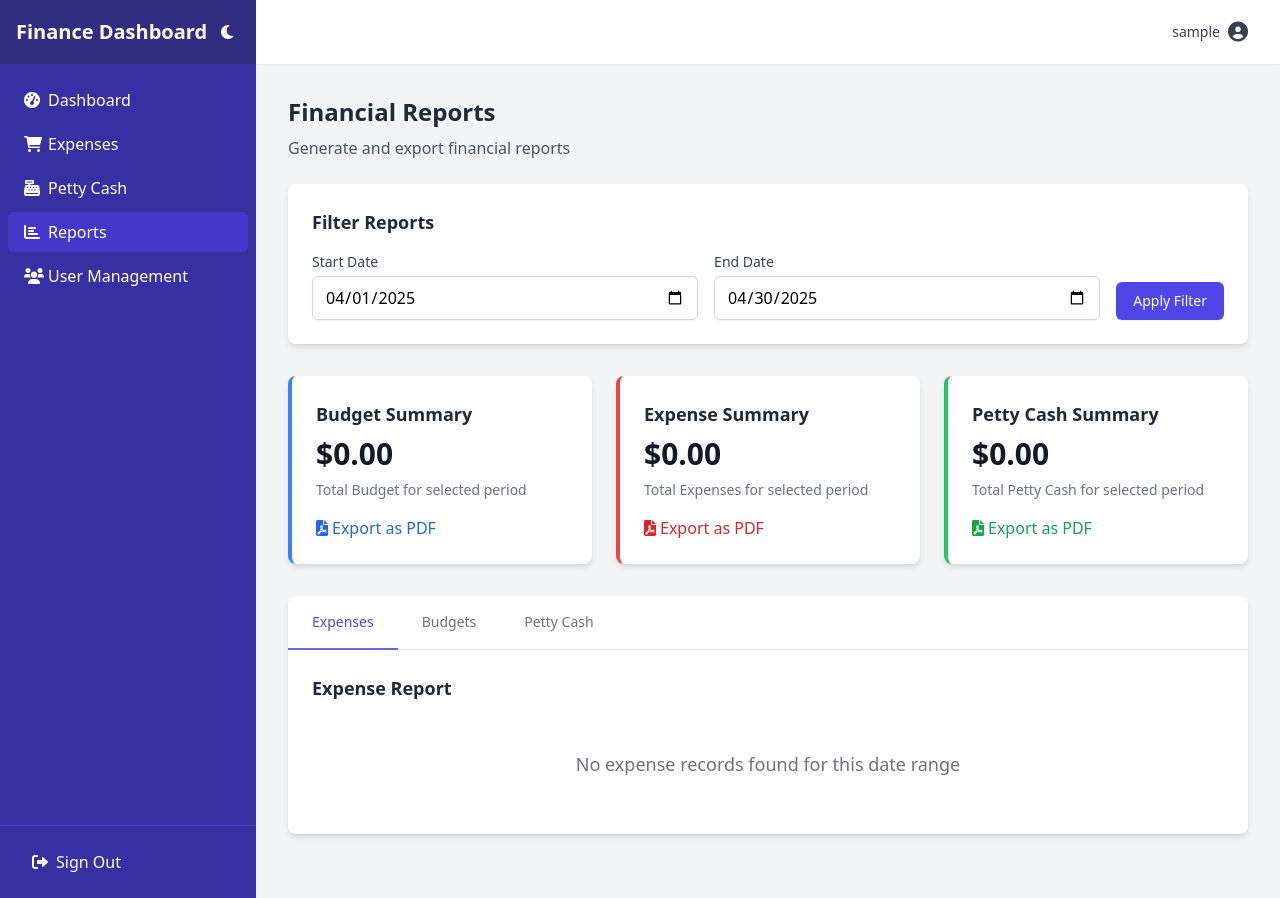
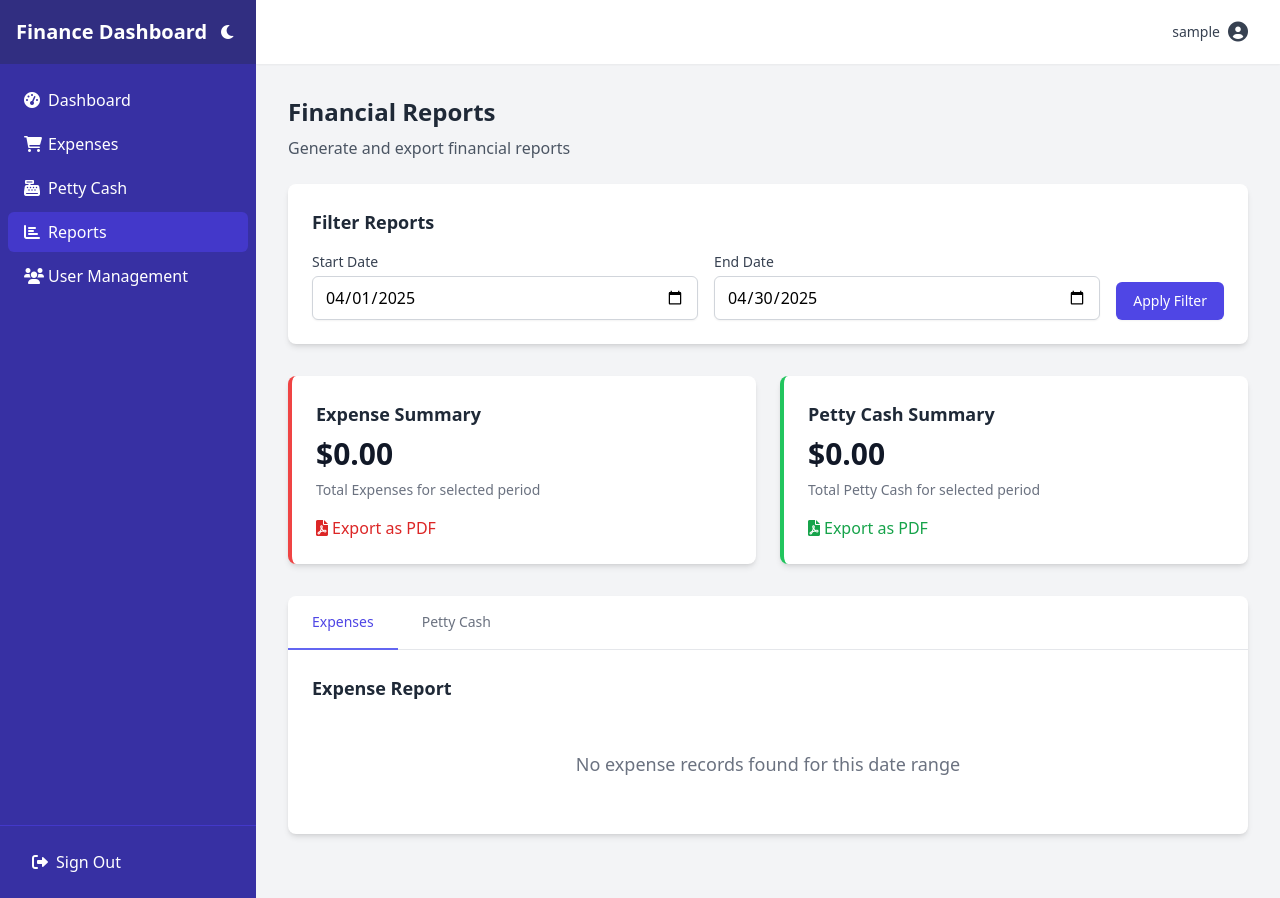
Before and after one commit to AbdullahWebsiteDev/FinancePro, a PHP site: page /reports.php in a window 1280 px wide. Run offline with PHP 8.4, Linux system fonts and the light colour scheme; the visitor is signed in with stand-in values (Sample User, id 1); some libraries are stand-ins or nearby versions.

Commit message:
Improved the finance dashboard's look
Updated the styling of the expense, petty cash, and reports sections of the finance dashboard to include dark mode support.  This involved modifying `expense.php`, `petty-cash.php`, and `reports.php` to incorporate Tailwind CSS dark mode classes.  Budget summary reporting in `reports.php` was also simplified.

Replit-Commit-Author: Agent
Replit-Commit-Session-Id: 059d03e9-9286-4dd2-b13f-247df485db0f
Replit-Commit-Screenshot-Url: https://storage.googleapis.com/screenshot-production-us-central1/2eb2710e-37d2-4cee-886d-9f2d630a88f2/b2aebda4-57bb-4f7f-866b-1ea07b437cbe.jpg

```diff
--- a/reports.php
+++ b/reports.php
@@ -21,18 +21,12 @@ if ($_SERVER['REQUEST_METHOD'] === 'POST') {
 
 // Get filtered data
 $expenses = getExpensesByDateRange($startDate, $endDate);
-$budgets = getBudgetsByDateRange($startDate, $endDate);
 $pettyCash = getPettyCashByDateRange($startDate, $endDate);
 
 // Calculate totals
 $totalExpense = 0;
 foreach ($expenses as $expense) {
     $totalExpense += $expense['cost'];
-}
-
-$totalBudget = 0;
-foreach ($budgets as $budget) {
-    $totalBudget += $budget['amount'];
 }
 
 $totalPettyCash = 0;
@@ -47,23 +41,23 @@ $pageTitle = "Financial Reports";
 <?php include 'includes/header.php'; ?>
 
 <div class="mb-6">
-    <h1 class="text-2xl font-bold text-gray-800 mb-2">Financial Reports</h1>
-    <p class="text-gray-600">Generate and export financial reports</p>
+    <h1 class="text-2xl font-bold text-gray-800 dark:text-white mb-2">Financial Reports</h1>
+    <p class="text-gray-600 dark:text-gray-300">Generate and export financial reports</p>
 </div>
 
-<div class="bg-white rounded-lg shadow-md p-6 mb-8">
-    <h2 class="text-lg font-semibold text-gray-800 mb-4">Filter Reports</h2>
+<div class="bg-white dark:bg-gray-700 rounded-lg shadow-md p-6 mb-8">
+    <h2 class="text-lg font-semibold text-gray-800 dark:text-white mb-4">Filter Reports</h2>
     <form method="POST" action="reports.php" class="space-y-4 md:space-y-0 md:flex md:space-x-4 items-end">
         <div class="md:flex-1">
-            <label for="start_date" class="block text-sm font-medium text-gray-700 mb-1">Start Date</label>
+            <label for="start_date" class="block text-sm font-medium text-gray-700 dark:text-gray-200 mb-1">Start Date</label>
             <input type="date" id="start_date" name="start_date" value="<?php echo $startDate; ?>" required
-                class="w-full px-3 py-2 border border-gray-300 rounded-md shadow-sm focus:outline-none focus:ring-indigo-500 focus:border-indigo-500">
+                class="w-full px-3 py-2 border border-gray-300 dark:border-gray-600 dark:bg-gray-800 dark:text-white rounded-md shadow-sm focus:outline-none focus:ring-indigo-500 focus:border-indigo-500">
         </div>
 
         <div class="md:flex-1">
-            <label for="end_date" class="block text-sm font-medium text-gray-700 mb-1">End Date</label>
+            <label for="end_date" class="block text-sm font-medium text-gray-700 dark:text-gray-200 mb-1">End Date</label>
             <input type="date" id="end_date" name="end_date" value="<?php echo $endDate; ?>" required
-                class="w-full px-3 py-2 border border-gray-300 rounded-md shadow-sm focus:outline-none focus:ring-indigo-500 focus:border-indigo-500">
+                class="w-full px-3 py-2 border border-gray-300 dark:border-gray-600 dark:bg-gray-800 dark:text-white rounded-md shadow-sm focus:outline-none focus:ring-indigo-500 focus:border-indigo-500">
         </div>
 
         <div class="md:flex-none">
@@ -75,33 +69,23 @@ $pageTitle = "Financial Reports";
     </form>
 </div>
 
-<div class="grid grid-cols-1 lg:grid-cols-3 gap-6 mb-8">
+<div class="grid grid-cols-1 lg:grid-cols-2 gap-6 mb-8">
     <!-- Summary Cards -->
-    <div class="bg-white rounded-lg shadow-md p-6 border-l-4 border-blue-500">
-        <h3 class="text-lg font-semibold text-gray-800 mb-2">Budget Summary</h3>
-        <p class="text-3xl font-bold text-gray-900 mb-2">$<?php echo number_format($totalBudget, 2); ?></p>
-        <p class="text-sm text-gray-500">Total Budget for selected period</p>
-        <button id="exportBudgetBtn" class="mt-4 flex items-center text-blue-600 hover:text-blue-800">
+    <div class="bg-white dark:bg-gray-700 rounded-lg shadow-md p-6 border-l-4 border-red-500">
+        <h3 class="text-lg font-semibold text-gray-800 dark:text-white mb-2">Expense Summary</h3>
+        <p class="text-3xl font-bold text-gray-900 dark:text-white mb-2">$<?php echo number_format($totalExpense, 2); ?></p>
+        <p class="text-sm text-gray-500 dark:text-gray-300">Total Expenses for selected period</p>
+        <button id="exportExpenseBtn" class="mt-4 flex items-center text-red-600 hover:text-red-800 dark:text-red-400 dark:hover:text-red-300">
             <i class="fas fa-file-pdf mr-1"></i>
             <span>Export as PDF</span>
         </button>
     </div>
 
-    <div class="bg-white rounded-lg shadow-md p-6 border-l-4 border-red-500">
-        <h3 class="text-lg font-semibold text-gray-800 mb-2">Expense Summary</h3>
-        <p class="text-3xl font-bold text-gray-900 mb-2">$<?php echo number_format($totalExpense, 2); ?></p>
-        <p class="text-sm text-gray-500">Total Expenses for selected period</p>
-        <button id="exportExpenseBtn" class="mt-4 flex items-center text-red-600 hover:text-red-800">
-            <i class="fas fa-file-pdf mr-1"></i>
-            <span>Export as PDF</span>
-        </button>
-    </div>
-
-    <div class="bg-white rounded-lg shadow-md p-6 border-l-4 border-green-500">
-        <h3 class="text-lg font-semibold text-gray-800 mb-2">Petty Cash Summary</h3>
-        <p class="text-3xl font-bold text-gray-900 mb-2">$<?php echo number_format($totalPettyCash, 2); ?></p>
-        <p class="text-sm text-gray-500">Total Petty Cash for selected period</p>
-        <button id="exportPettyCashBtn" class="mt-4 flex items-center text-green-600 hover:text-green-800">
+    <div class="bg-white dark:bg-gray-700 rounded-lg shadow-md p-6 border-l-4 border-green-500">
+        <h3 class="text-lg font-semibold text-gray-800 dark:text-white mb-2">Petty Cash Summary</h3>
+        <p class="text-3xl font-bold text-gray-900 dark:text-white mb-2">$<?php echo number_format($totalPettyCash, 2); ?></p>
+        <p class="text-sm text-gray-500 dark:text-gray-300">Total Petty Cash for selected period</p>
+        <button id="exportPettyCashBtn" class="mt-4 flex items-center text-green-600 hover:text-green-800 dark:text-green-400 dark:hover:text-green-300">
             <i class="fas fa-file-pdf mr-1"></i>
             <span>Export as PDF</span>
         </button>
@@ -109,16 +93,13 @@ $pageTitle = "Financial Reports";
 </div>
 
 <!-- Detailed Reports Tabs -->
-<div class="bg-white rounded-lg shadow-md mb-8">
-    <div class="border-b border-gray-200">
+<div class="bg-white dark:bg-gray-700 rounded-lg shadow-md mb-8">
+    <div class="border-b border-gray-200 dark:border-gray-600">
         <nav class="-mb-px flex" aria-label="Tabs">
-            <button id="expenseTab" class="tab-button active border-indigo-500 text-indigo-600 whitespace-nowrap py-4 px-6 border-b-2 font-medium text-sm">
+            <button id="expenseTab" class="tab-button active border-indigo-500 text-indigo-600 dark:text-indigo-400 whitespace-nowrap py-4 px-6 border-b-2 font-medium text-sm">
                 Expenses
             </button>
-            <button id="budgetTab" class="tab-button border-transparent text-gray-500 hover:text-gray-700 hover:border-gray-300 whitespace-nowrap py-4 px-6 border-b-2 font-medium text-sm">
-                Budgets
-            </button>
-            <button id="pettyCashTab" class="tab-button border-transparent text-gray-500 hover:text-gray-700 hover:border-gray-300 whitespace-nowrap py-4 px-6 border-b-2 font-medium text-sm">
+            <button id="pettyCashTab" class="tab-button border-transparent text-gray-500 dark:text-gray-300 hover:text-gray-700 dark:hover:text-gray-100 hover:border-gray-300 dark:hover:border-gray-400 whitespace-nowrap py-4 px-6 border-b-2 font-medium text-sm">
                 Petty Cash
             </button>
         </nav>
@@ -126,36 +107,36 @@ $pageTitle = "Financial Reports";
 
     <!-- Expense Report Tab -->
     <div id="expenseTabContent" class="tab-content p-6 block">
-        <h3 class="text-lg font-semibold text-gray-800 mb-4">Expense Report</h3>
+        <h3 class="text-lg font-semibold text-gray-800 dark:text-white mb-4">Expense Report</h3>
         <?php if (count($expenses) > 0): ?>
             <div class="overflow-x-auto">
-                <table class="min-w-full divide-y divide-gray-200">
-                    <thead class="bg-gray-50">
+                <table class="min-w-full divide-y divide-gray-200 dark:divide-gray-600">
+                    <thead class="bg-gray-50 dark:bg-gray-800">
                         <tr>
-                            <th scope="col" class="px-6 py-3 text-left text-xs font-medium text-gray-500 uppercase tracking-wider">Date</th>
-                            <th scope="col" class="px-6 py-3 text-left text-xs font-medium text-gray-500 uppercase tracking-wider">Item</th>
-                            <th scope="col" class="px-6 py-3 text-left text-xs font-medium text-gray-500 uppercase tracking-wider">Cost</th>
+                            <th scope="col" class="px-6 py-3 text-left text-xs font-medium text-gray-500 dark:text-gray-300 uppercase tracking-wider">Date</th>
+                            <th scope="col" class="px-6 py-3 text-left text-xs font-medium text-gray-500 dark:text-gray-300 uppercase tracking-wider">Item</th>
+                            <th scope="col" class="px-6 py-3 text-left text-xs font-medium text-gray-500 dark:text-gray-300 uppercase tracking-wider">Cost</th>
                         </tr>
                     </thead>
-                    <tbody class="bg-white divide-y divide-gray-200">
+                    <tbody class="bg-white dark:bg-gray-700 divide-y divide-gray-200 dark:divide-gray-600">
                         <?php foreach ($expenses as $expense): ?>
                         <tr>
-                            <td class="px-6 py-4 whitespace-nowrap text-sm text-gray-500">
+                            <td class="px-6 py-4 whitespace-nowrap text-sm text-gray-500 dark:text-gray-300">
                                 <?php echo date('M d, Y', strtotime($expense['date'])); ?>
                             </td>
-                            <td class="px-6 py-4 whitespace-nowrap text-sm font-medium text-gray-900">
+                            <td class="px-6 py-4 whitespace-nowrap text-sm font-medium text-gray-900 dark:text-white">
                                 <?php echo htmlspecialchars($expense['item']); ?>
                             </td>
-                            <td class="px-6 py-4 whitespace-nowrap text-sm text-gray-500">
+                            <td class="px-6 py-4 whitespace-nowrap text-sm text-gray-500 dark:text-gray-300">
                                 $<?php echo number_format($expense['cost'], 2); ?>
                             </td>
                         </tr>
                         <?php endforeach; ?>
-                        <tr class="bg-gray-50">
-                            <td colspan="2" class="px-6 py-4 whitespace-nowrap text-sm font-bold text-gray-900 text-right">
+                        <tr class="bg-gray-50 dark:bg-gray-600">
+                            <td colspan="2" class="px-6 py-4 whitespace-nowrap text-sm font-bold text-gray-900 dark:text-white text-right">
                                 Total:
                             </td>
-                            <td class="px-6 py-4 whitespace-nowrap text-sm font-bold text-gray-900">
+                            <td class="px-6 py-4 whitespace-nowrap text-sm font-bold text-gray-900 dark:text-white">
                                 $<?php echo number_format($totalExpense, 2); ?>
                             </td>
                         </tr>
@@ -164,88 +145,43 @@ $pageTitle = "Financial Reports";
             </div>
         <?php else: ?>
             <div class="text-center py-8">
-                <p class="text-gray-500 text-lg">No expense records found for this date range</p>
-            </div>
-        <?php endif; ?>
-    </div>
-
-    <!-- Budget Report Tab -->
-    <div id="budgetTabContent" class="tab-content p-6 hidden">
-        <h3 class="text-lg font-semibold text-gray-800 mb-4">Budget Report</h3>
-        <?php if (count($budgets) > 0): ?>
-            <div class="overflow-x-auto">
-                <table class="min-w-full divide-y divide-gray-200">
-                    <thead class="bg-gray-50">
-                        <tr>
-                            <th scope="col" class="px-6 py-3 text-left text-xs font-medium text-gray-500 uppercase tracking-wider">Date</th>
-                            <th scope="col" class="px-6 py-3 text-left text-xs font-medium text-gray-500 uppercase tracking-wider">Name</th>
-                            <th scope="col" class="px-6 py-3 text-left text-xs font-medium text-gray-500 uppercase tracking-wider">Amount</th>
-                        </tr>
-                    </thead>
-                    <tbody class="bg-white divide-y divide-gray-200">
-                        <?php foreach ($budgets as $budget): ?>
-                        <tr>
-                            <td class="px-6 py-4 whitespace-nowrap text-sm text-gray-500">
-                                <?php echo date('M d, Y', strtotime($budget['date'])); ?>
-                            </td>
-                            <td class="px-6 py-4 whitespace-nowrap text-sm font-medium text-gray-900">
-                                <?php echo htmlspecialchars($budget['name']); ?>
-                            </td>
-                            <td class="px-6 py-4 whitespace-nowrap text-sm text-gray-500">
-                                $<?php echo number_format($budget['amount'], 2); ?>
-                            </td>
-                        </tr>
-                        <?php endforeach; ?>
-                        <tr class="bg-gray-50">
-                            <td colspan="2" class="px-6 py-4 whitespace-nowrap text-sm font-bold text-gray-900 text-right">
-                                Total:
-                            </td>
-                            <td class="px-6 py-4 whitespace-nowrap text-sm font-bold text-gray-900">
-                                $<?php echo number_format($totalBudget, 2); ?>
-                            </td>
-                        </tr>
-                    </tbody>
-                </table>
-            </div>
-        <?php else: ?>
-            <div class="text-center py-8">
-                <p class="text-gray-500 text-lg">No budget records found for this date range</p>
+                <p class="text-gray-500 dark:text-gray-300 text-lg">No expense records found for this date range</p>
             </div>
         <?php endif; ?>
     </div>
 
     <!-- Petty Cash Report Tab -->
     <div id="pettyCashTabContent" class="tab-content p-6 hidden">
-        <h3 class="text-lg font-semibold text-gray-800 mb-4">Petty Cash Report</h3>
+        <h3 class="text-lg font-semibold text-gray-800 dark:text-white mb-4">Petty Cash Report</h3>
         <?php if (count($pettyCash) > 0): ?>
             <div class="overflow-x-auto">
-                <table class="min-w-full divide-y divide-gray-200">
-                    <thead class="bg-gray-50">
+                <table class="min-w-full divide-y divide-gray-200 dark:divide-gray-600">
+                    <thead class="bg-gray-50 dark:bg-gray-800">
                         <tr>
-                            <th scope="col" class="px-6 py-3 text-left text-xs font-medium text-gray-500 uppercase tracking-wider">Date</th>
-                            <th scope="col" class="px-6 py-3 text-left text-xs font-medium text-gray-500 uppercase tracking-wider">Title</th>
-                            <th scope="col" class="px-6 py-3 text-left text-xs font-medium text-gray-500 uppercase tracking-wider">Amount</th>
+                            <th scope="col" class="px-6 py-3 text-left text-xs font-medium text-gray-500 dark:text-gray-300 uppercase tracking-wider">Date</th>
+                            <th scope="col" class="px-6 py-3 text-left text-xs font-medium text-gray-500 dark:text-gray-300 uppercase tracking-wider">Title</th>
+                            <th scope="col" class="px-6 py-3 text-left text-xs font-medium text-gray-500 dark:text-gray-300 uppercase tracking-wider">Amount</th>
                         </tr>
                     </thead>
-                    <tbody class="bg-white divide-y divide-gray-200">
+                    <tbody class="bg-white dark:bg-gray-700 divide-y divide-gray-200 dark:divide-gray-600">
                         <?php foreach ($pettyCash as $record): ?>
                         <tr>
-                            <td class="px-6 py-4 whitespace-nowrap text-sm text-gray-500">
+                            <td class="px-6 py-4 whitespace-nowrap text-sm text-gray-500 dark:text-gray-300">
                                 <?php echo date('M d, Y', strtotime($record['date'])); ?>
                             </td>
-                            <td class="px-6 py-4 whitespace-nowrap text-sm font-medium text-gray-900">
+                            <td class="px-6 py-4 whitespace-nowrap text-sm font-medium text-gray-900 dark:text-white">
                                 <?php echo htmlspecialchars($record['title']); ?>
                             </td>
-                            <td class="px-6 py-4 whitespace-nowrap text-sm text-gray-500">
+                            <td class="px-6 py-4 whitespace-nowrap text-sm text-gray-500 dark:text-gray-300">
                                 $<?php echo number_format($record['amount'], 2); ?>
                             </td>
                         </tr>
                         <?php endforeach; ?>
-                        <tr class="bg-gray-50">
-                            <td colspan="2" class="px-6 py-4 whitespace-nowrap text-sm font-bold text-gray-900 text-right">
+                        <tr class="bg-gray-50 dark:bg-gray-600">
+                            <td colspan="2" class="px-6 py-4 whitespace-nowrap text-sm font-bold text-gray-900 dark:text-white text-right">
                                 Total:
                             </td>
-                            <td class="px-6 py-4 whitespace-nowrap text-sm font-bold text-gray-900">
+                            <td class="px-6 py-4 whitespace-nowrap text-sm font-bold text-gray-900 dark:text-white">
                                 $<?php echo number_format($totalPettyCash, 2); ?>
                             </td>
                         </tr>
@@ -254,20 +190,20 @@ $pageTitle = "Financial Reports";
             </div>
         <?php else: ?>
             <div class="text-center py-8">
-                <p class="text-gray-500 text-lg">No petty cash records found for this date range</p>
+                <p class="text-gray-500 dark:text-gray-300 text-lg">No petty cash records found for this date range</p>
             </div>
         <?php endif; ?>
     </div>
 </div>
 
 <!-- Success Alert (Hidden by default) -->
-<div id="successAlert" class="fixed bottom-4 right-4 bg-green-100 border-l-4 border-green-500 text-green-700 p-4 rounded shadow-md hidden" role="alert">
+<div id="successAlert" class="fixed bottom-4 right-4 bg-green-100 dark:bg-green-900 border-l-4 border-green-500 text-green-700 dark:text-green-200 p-4 rounded shadow-md hidden" role="alert">
     <p class="font-bold">Success!</p>
     <p id="successMessage">PDF report has been generated and downloaded.</p>
 </div>
 
 <!-- Error Alert (Hidden by default) -->
-<div id="errorAlert" class="fixed bottom-4 right-4 bg-red-100 border-l-4 border-red-500 text-red-700 p-4 rounded shadow-md hidden" role="alert">
+<div id="errorAlert" class="fixed bottom-4 right-4 bg-red-100 dark:bg-red-900 border-l-4 border-red-500 text-red-700 dark:text-red-200 p-4 rounded shadow-md hidden" role="alert">
     <p class="font-bold">Error!</p>
     <p id="errorMessage">Something went wrong generating the PDF. Please try again.</p>
 </div>
```
Also changed, not shown: expense.php (+46 -46 lines), petty-cash.php (+26 -26 lines).
